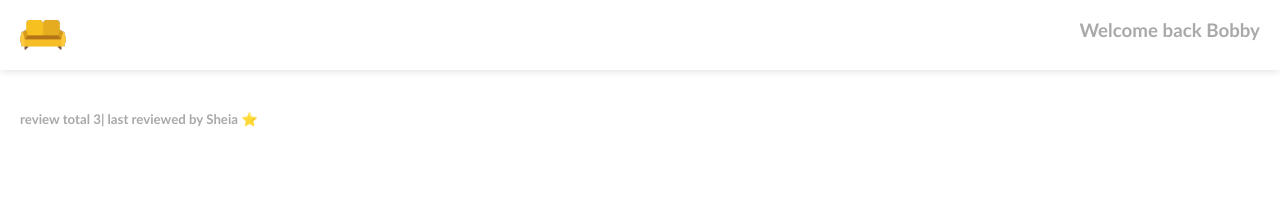
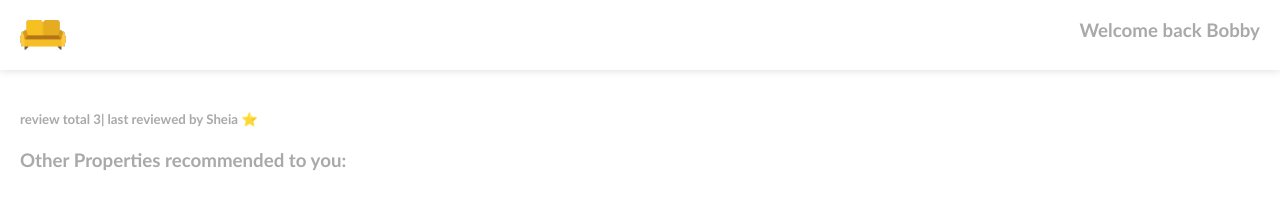
Before and after one commit to InolofatsengMotloba/INOMOT520_BCL2401_GroupD_02_InolofatsengMotloba_DJS09, a website built with webpack: page index.html in a window 1280 px wide. Built offline with nearby package versions, Linux system fonts and the light colour scheme.

Commit message:
Add property tags to index.html

```diff
--- a/index.html
+++ b/index.html
@@ -17,6 +17,9 @@
     </div>
     <div class="container">
       <h5 id="reviews"></h5>
+
+      <h3>Other Properties recommended to you:</h3>
+      <div class="properties"></div>
     </div>
     <script src="./dist/main.js"></script>
   </body>
```
